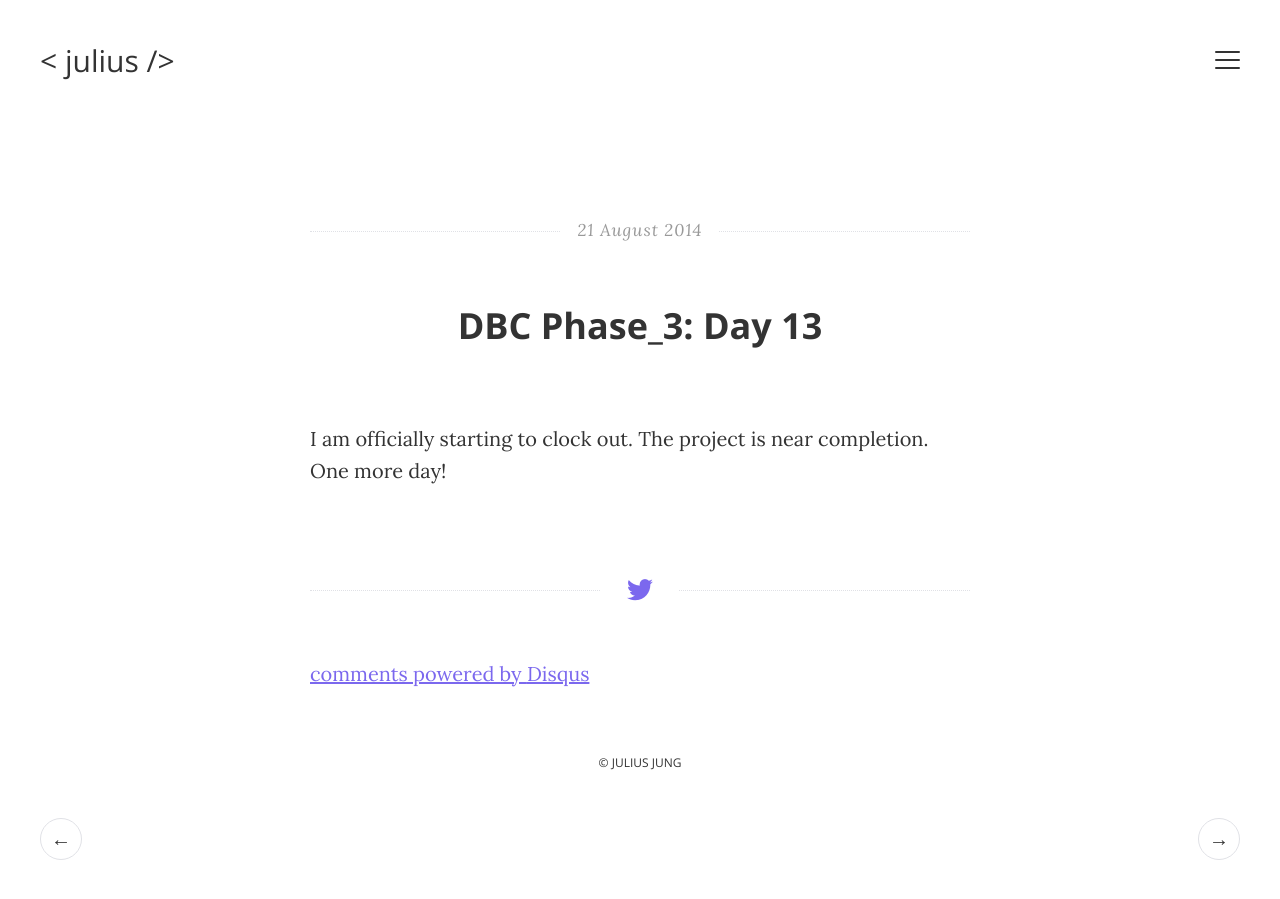
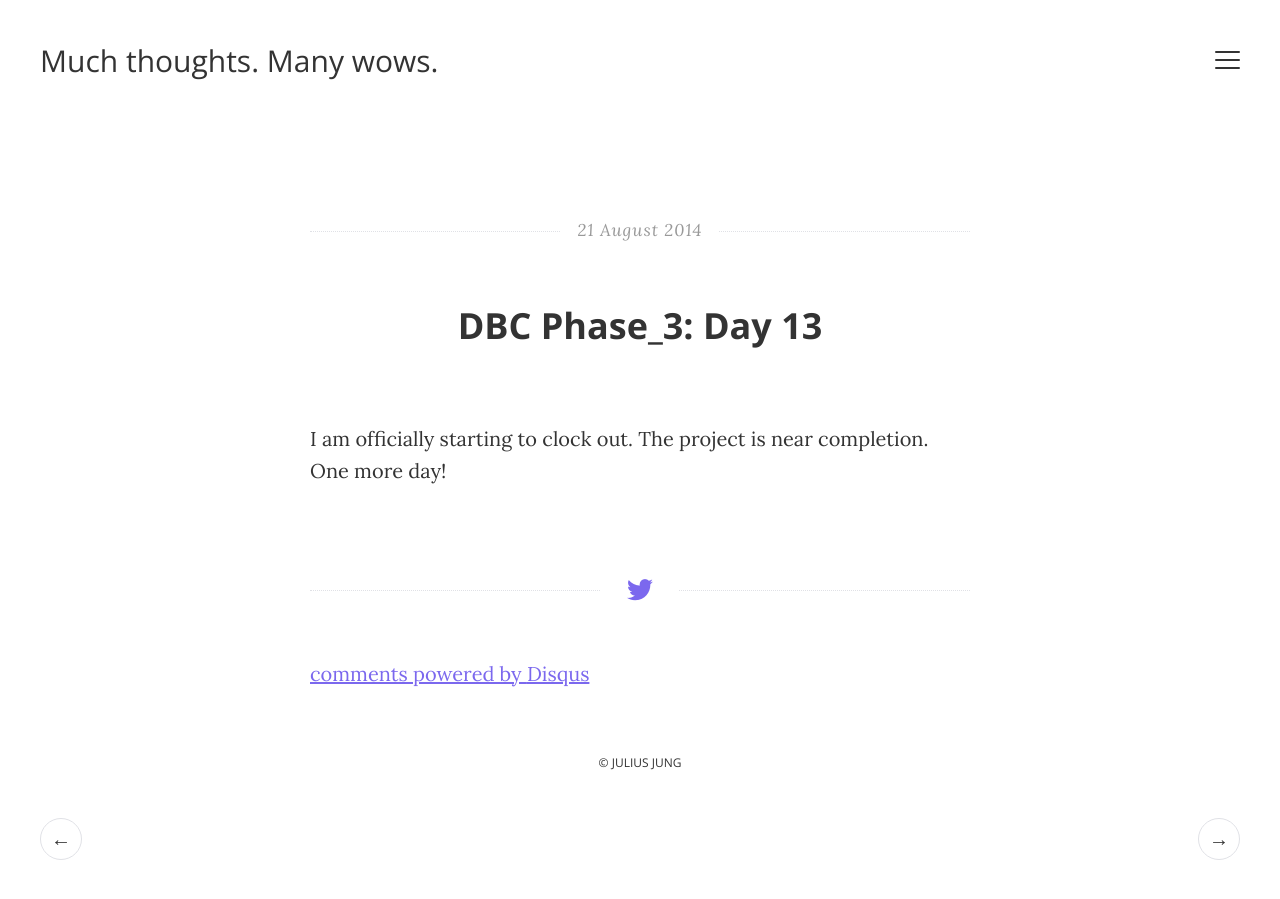
Before and after one commit to matchajune/matchajune.github.io, a Jekyll site: the page built from _posts/2014-08-21-dbc-phase-3-day-13.markdown, in a window 1280 px wide. Built offline with Jekyll 4.4.1, drawn with Linux system fonts in a browser that asks for light colours; comment, search, counter and statistics services are not loaded.

Commit message:
change dash to pipe and manually type in more interesting title for my blog

```diff
--- a/_layouts/default.html
+++ b/_layouts/default.html
@@ -4,7 +4,7 @@
 <!--[if IE 8]>         <html class="no-js lt-ie9"> <![endif]-->
 <!--[if gt IE 8]><!--> <html class="no-js"> <!--<![endif]-->
   <head>
-      <title>{{ site.name }} - {{ site.description }}</title>
+      <title>{{ site.name }} | {{ site.description }}</title>
       <meta charset="utf-8">
       <meta http-equiv="X-UA-Compatible" content="IE=edge,chrome=1">
       <meta http-equiv="content-language" content="en-gb" />
@@ -52,7 +52,7 @@
 
       <header>
         <div class="h-wrap">
-          <h1 class="title"><a href="{{ site.baseurl | split:'/' | join:'/' | append:'/'  }}" title="Back to Homepage">{{ site.name }}</a></h1>
+          <h1 class="title"><a href="{{ site.baseurl | split:'/' | join:'/' | append:'/'  }}" title="Back to Homepage">Much thoughts. Many wows.</a></h1>
           <a class="menu-icon" title="Open Bio"><span class="lines"></span></a>
         </div>
       </header>
```
